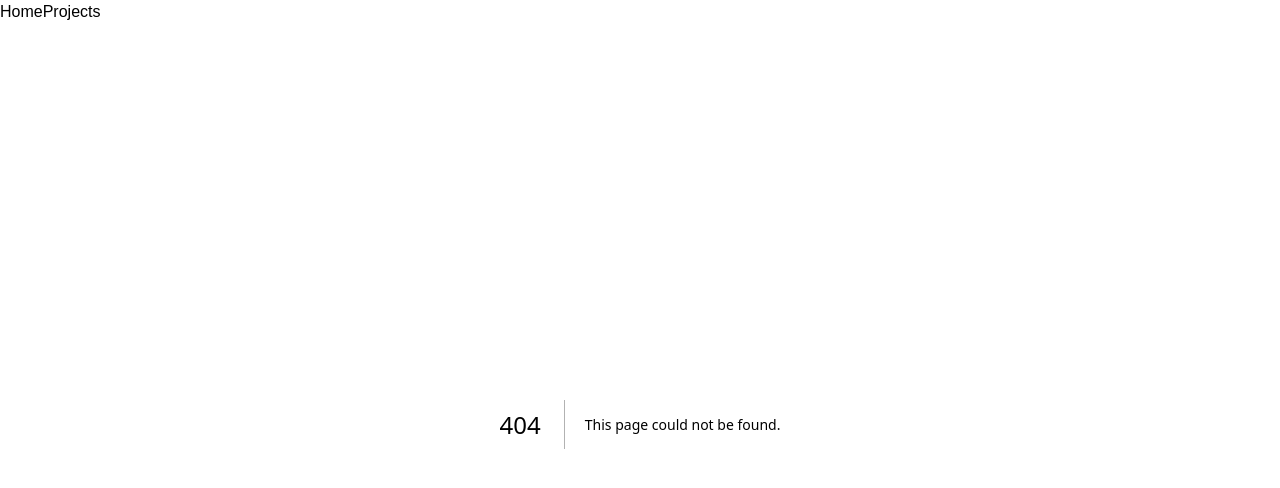
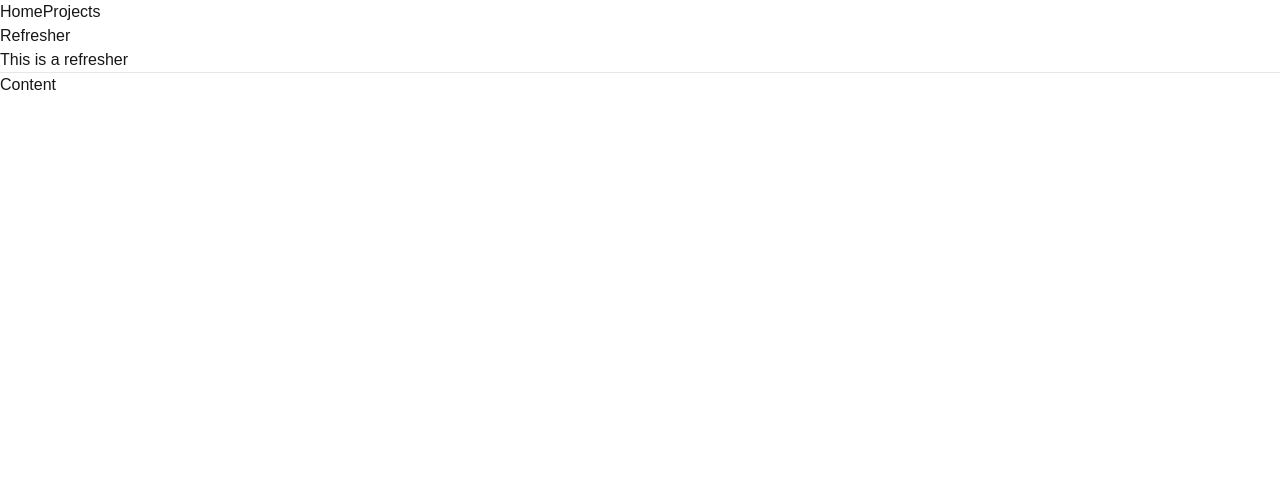
Before and after one commit to ymumberson/Tailwind-Portfolio, a Next.js app: page /projects/react-refresher in a window 1280 px wide. Before the commit this address had no page. Shown: the top 488 px of the page. Built offline with nearby package versions, Linux system fonts and the light colour scheme.

Commit message:
Setup simple skeleton for this branch

```diff
--- a/src/app/projects/page.tsx
+++ b/src/app/projects/page.tsx
@@ -10,6 +10,7 @@ export default function Projects() {
             <Card title="Digit Classification" href="/projects/digit-classification" hrefText="See project" description="Attempting to classify hand-drawn digits by using a Neural Network trained on the MNIST hand-drawn digits dataset. Digits can be from 0 to 9, however, the model will always predict one of these values. This is the reason that even the empty canvas predicts to a digit." />
             <Card title="Weather" href="/projects/weather" hrefText="See project" description="Fetching current weather data from https://openweathermap.org/ and displaying it." />
             <Card title="MongoDB Example" href="/projects/mongo-db-example" hrefText="See project" description="A simple example of using MongoDB Atlas." />
+            <Card title="React Refresher" href="/projects/react-refresher" hrefText="See project" description="React refresher" />
         </div>
       </div>
     );
--- /dev/null
+++ b/src/app/projects/react-refresher/page.tsx
@@ -0,0 +1,12 @@
+import Project from "@/app/components/Project";
+import React from "react";
+
+const Refresher = () => {
+    return (
+        <Project name="Refresher" description="This is a refresher">
+            Content
+        </Project>
+    );
+}
+
+export default Refresher;
```
